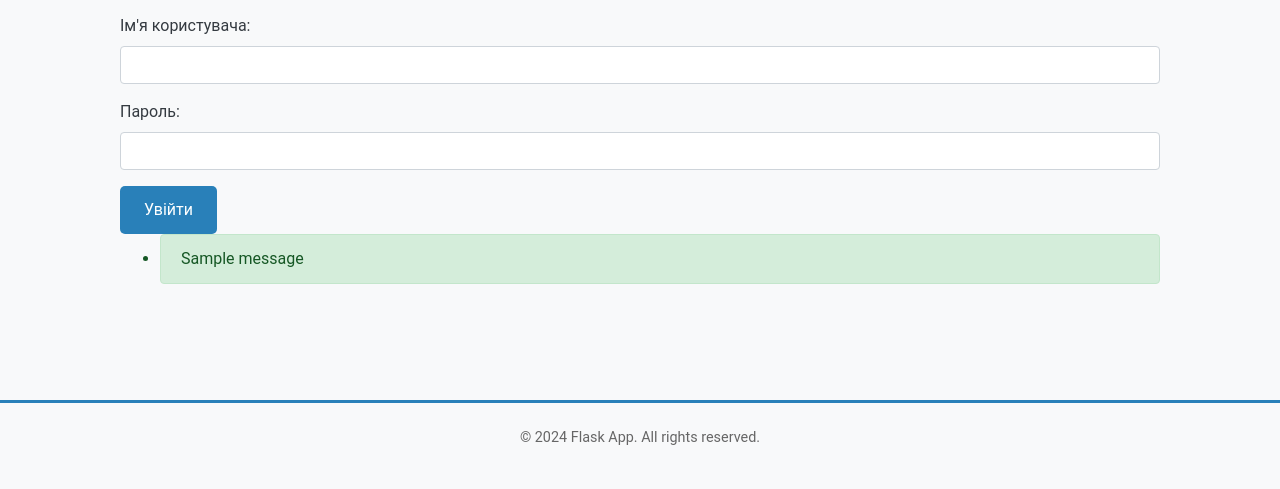
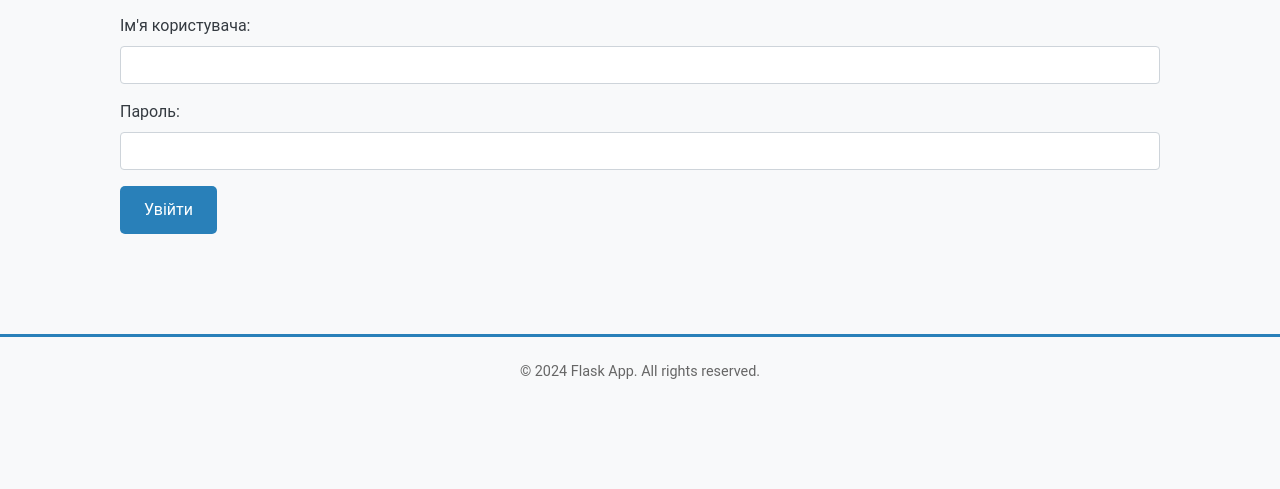
Before and after one commit to OleksandrDn/flask-app-lab, a Flask app: page /user/login in a window 1280 px wide. Shown: the part 427-916 px from the top of the page. After the commit the page ends 806 px from the top, so only its background shows below. Run offline with Flask 3, Linux system fonts and the light colour scheme; one stand-in notice (Sample message) is shown; some libraries are stand-ins or nearby versions.

Commit message:
fix login

```diff
--- a/app/users/templates/login.html
+++ b/app/users/templates/login.html
@@ -21,15 +21,6 @@
             <button type="submit" class="btn btn-primary">Увійти</button>
         </form>
 
-        <!-- Вивід flash-повідомлень -->
-        {% with messages = get_flashed_messages(with_categories=true) %}
-            {% if messages %}
-                <ul>
-                    {% for category, message in messages %}
-                        <li class="alert alert-{{ category }}">{{ message }}</li>
-                    {% endfor %}
-                </ul>
-            {% endif %}
-        {% endwith %}
+
     </div>
 {% endblock %}
```
